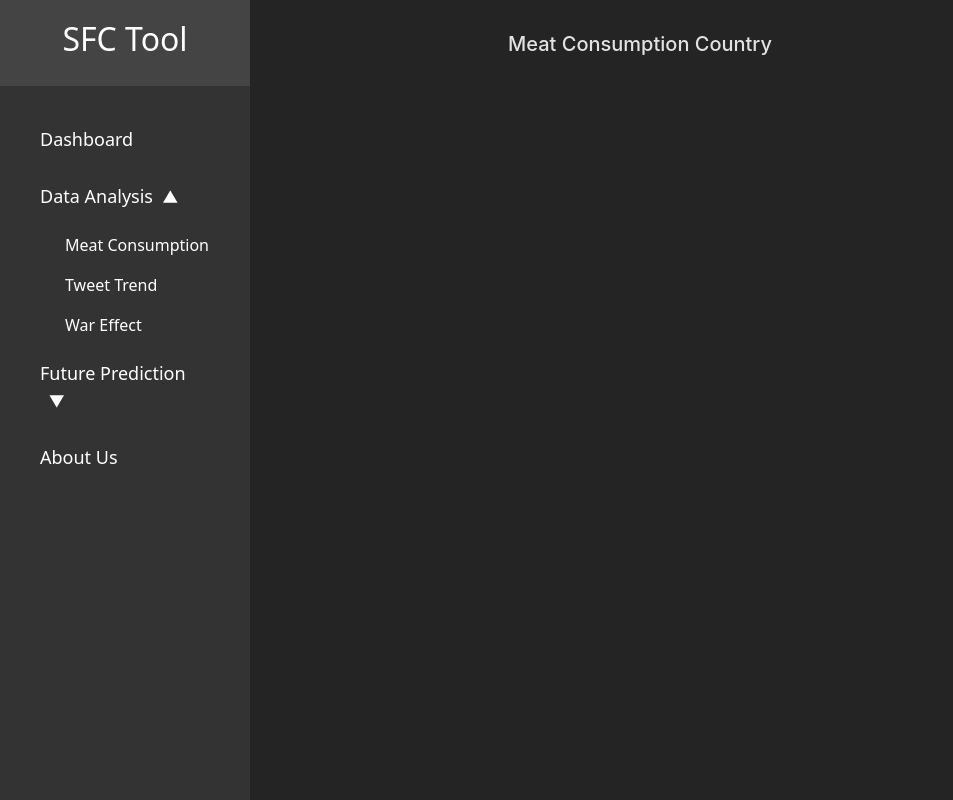
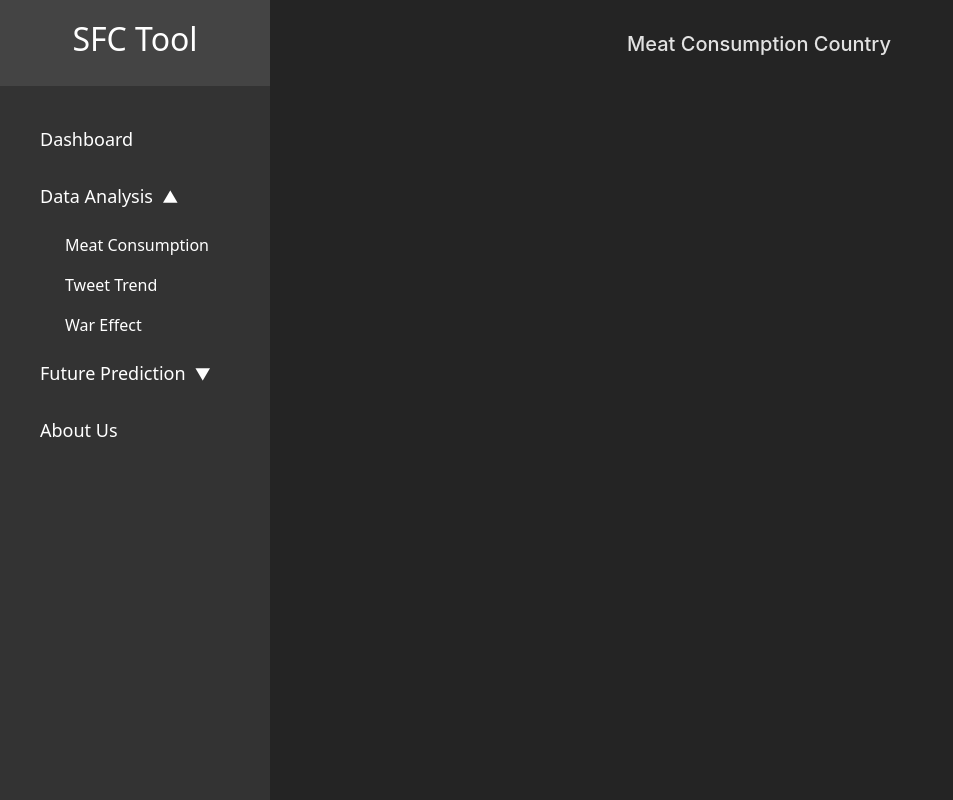
Before and after one commit to husnulAbid/SFC_Client, a React (Vite) app in the folder sfc_client/: page /data_analysis/meat_consumption in a window 1280 px wide. Shown: the whole page, without its empty margins (0-953 px from the left). Built offline with nearby package versions, Linux system fonts and the light colour scheme.

Commit message:
react header import

```diff
--- a/sfc_client/src/App.tsx
+++ b/sfc_client/src/App.tsx
@@ -1,4 +1,6 @@
+import React from "react";
 import { BrowserRouter, Routes, Route } from "react-router-dom";
+
 import Home from "./components/Home";
 import Dashboard from "./components/Dashboard";
 import MeatConsumptionCountry from "./components/DataAnalysis/MeatConsumptionCountry";
--- a/sfc_client/src/assets/css/MainBody.css
+++ b/sfc_client/src/assets/css/MainBody.css
@@ -5,6 +5,8 @@
 .mainBody {
   margin: 0 auto;
   padding: 2rem;
+
+  padding-left: 270px;
   text-align: center;
 
   width: 100wh;
--- a/sfc_client/src/assets/css/SideBar.css
+++ b/sfc_client/src/assets/css/SideBar.css
@@ -11,7 +11,7 @@
   }
 
   .sidebar.open {
-    width: 250px;
+    width: 270px;
   }
 
   .sidebar-header {
--- a/sfc_client/src/components/Dashboard.tsx
+++ b/sfc_client/src/components/Dashboard.tsx
@@ -1,3 +1,4 @@
+import React from "react";
 import "../assets/css/MainBody.css";
 
 import Sidebar from "./SideBar";
--- a/sfc_client/src/components/DataAnalysis/MeatConsumptionCountry.tsx
+++ b/sfc_client/src/components/DataAnalysis/MeatConsumptionCountry.tsx
@@ -1,3 +1,4 @@
+import React from "react";
 import Sidebar from "../SideBar";
 
 
--- a/sfc_client/src/components/DataAnalysis/TweetTrend.tsx
+++ b/sfc_client/src/components/DataAnalysis/TweetTrend.tsx
@@ -1,3 +1,4 @@
+import React from "react";
 import Sidebar from "../SideBar";
 
 
```
